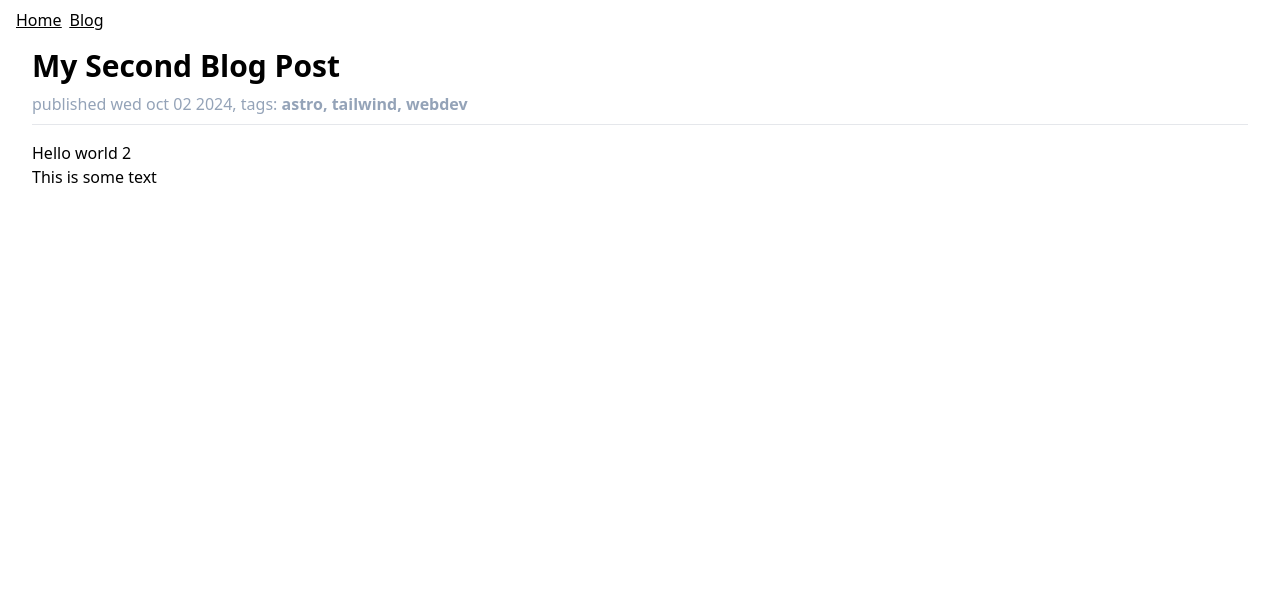
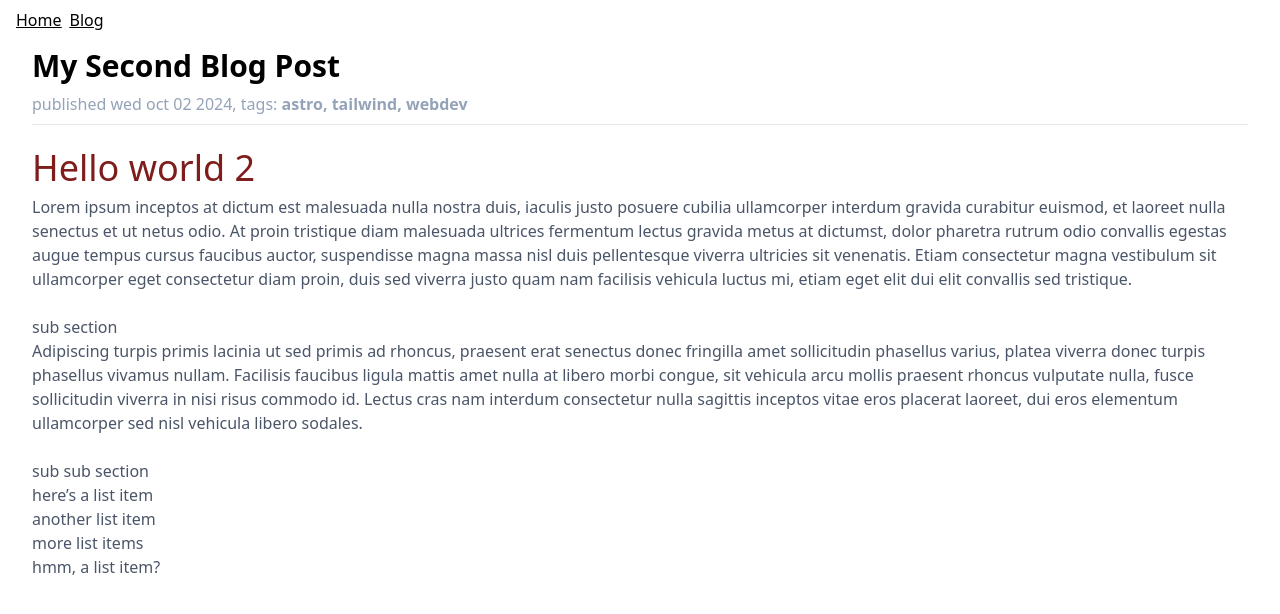
Before and after one commit to tayv/homebase, an Astro site: page /blog/second-post in a window 1280 px wide. Built offline with nearby package versions, Linux system fonts and the light colour scheme; Astro itself is replaced by a stand-in of ours.

Commit message:
feat: add markdown styling to tailwind config

```diff
--- a/src/content/blog/second-post.md
+++ b/src/content/blog/second-post.md
@@ -8,4 +8,15 @@ publishDate: 2024-10-02
 
 # Hello world 2
 
-This is some text
+Lorem ipsum inceptos at dictum est malesuada nulla nostra duis, iaculis justo posuere cubilia ullamcorper interdum gravida curabitur euismod, et laoreet nulla senectus et ut netus odio. At proin tristique diam malesuada ultrices fermentum lectus gravida metus at dictumst, dolor pharetra rutrum odio convallis egestas augue tempus cursus faucibus auctor, suspendisse magna massa nisl duis pellentesque viverra ultricies sit venenatis. Etiam consectetur magna vestibulum sit ullamcorper eget consectetur diam proin, duis sed viverra justo quam nam facilisis vehicula luctus mi, etiam eget elit dui elit convallis sed tristique.
+
+## sub section
+
+Adipiscing turpis primis lacinia ut sed primis ad rhoncus, praesent erat senectus donec fringilla amet sollicitudin phasellus varius, platea viverra donec turpis phasellus vivamus nullam. Facilisis faucibus ligula mattis amet nulla at libero morbi congue, sit vehicula arcu mollis praesent rhoncus vulputate nulla, fusce sollicitudin viverra in nisi risus commodo id. Lectus cras nam interdum consectetur nulla sagittis inceptos vitae eros placerat laoreet, dui eros elementum ullamcorper sed nisl vehicula libero sodales.
+
+### sub sub section
+
+- here's a list item
+- another list item
+- more list items
+- hmm, a list item?
--- a/src/pages/blog/[...slug].astro
+++ b/src/pages/blog/[...slug].astro
@@ -25,7 +25,7 @@ const { Content } = await post.render()
       tags: <span class="font-semibold">{post.data.tags.join(", ").toLowerCase()}</span>
     </p>
     <hr />
-    <div class="py-4">
+    <div class="py-4 markdown-content">
     <Content />
   </div>
   </article>
--- a/tailwind.config.js
+++ b/tailwind.config.js
@@ -2,5 +2,30 @@
 export default {
   content: ["./src/**/*.astro"],
   theme: {},
-  plugins: [],
+  plugins: [
+    function addBlogPostStyles({ addComponents }) {
+      addComponents({
+        ".markdown-content": {
+          color: "#4a5568", // gray-700
+          h1: {
+            color: "#7f1d1d", // Use the hex value for red-900
+            fontSize: "2.25rem",
+          },
+          p: {
+            marginBottom: "1.5em",
+          },
+          blockquote: {
+            fontStyle: "italic",
+            borderLeft: "4px solid #a0aec0", // gray-500
+            paddingLeft: "1em",
+          },
+          code: {
+            backgroundColor: "#edf2f7", // gray-100
+            padding: "0.2em 0.4em",
+            borderRadius: "4px",
+          },
+        },
+      })
+    },
+  ],
 }
```
